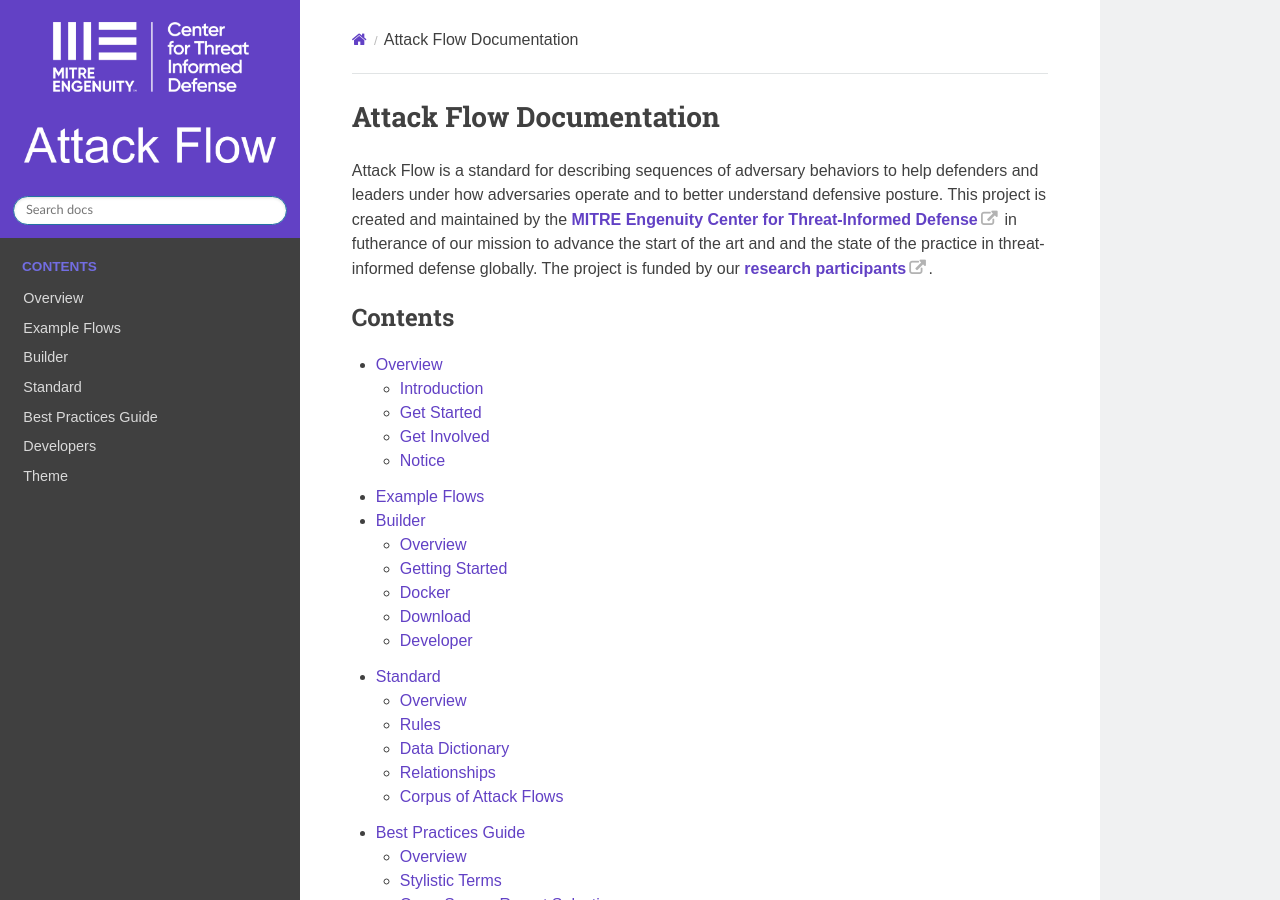
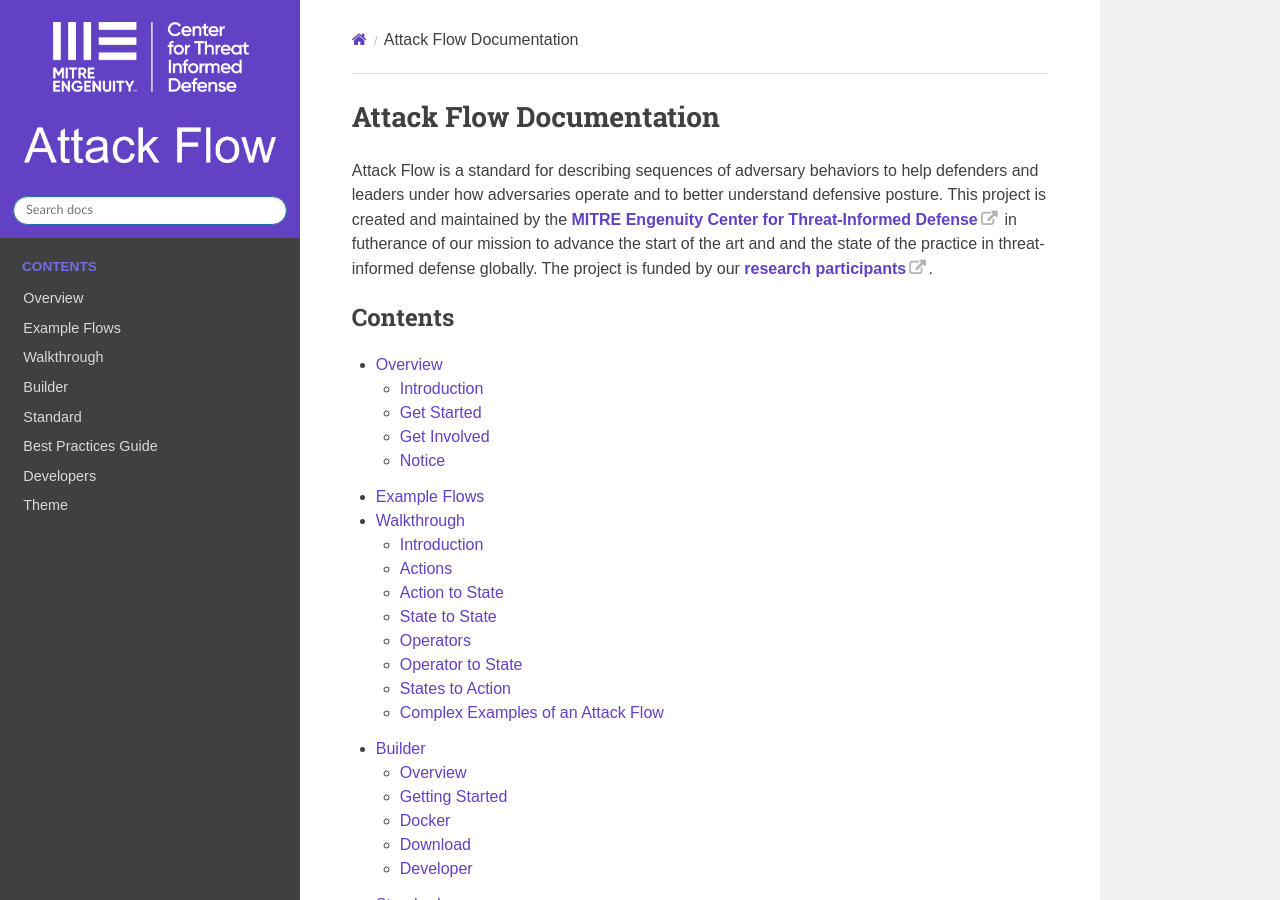
Before and after one commit to center-for-threat-informed-defense/attack-flow, a Sphinx documentation site: the page built from docs/index.rst, in a window 1280 px wide and 900 px high. Built offline with Sphinx 7.4.7 and the Read the Docs theme 2.0.0, drawn with Linux system fonts in a browser that asks for light colours; some of the changed lines change nothing that is shown.

Commit message:
new files

```diff
--- a/docs/index.rst
+++ b/docs/index.rst
@@ -15,6 +15,7 @@
 
     overview
     example_flows
+    walkthrough
     builder
     standard
     best_practices
--- /dev/null
+++ b/docs/walkthrough.rst
@@ -0,0 +1,139 @@
+Walkthrough
+========
+
+..
+  Whenever you update walkthrough.rst, also look at README.md and consider whether
+  you should make a corresponding update there.
+
+Introduction
+------------
+
+This section walks through various scenarios using the Attack Flow standard. Each scenario increases in complexity and demonstrates how the Attack Flow standard maps different adversary techniques and behaviors.
+
+Actions
+-------
+
+The backbone of each attack flow is actions. Actions describe the tactics and techniques used by malware or an attacker. When building an attack flow, the simpliest form uses actions connected to other actions.
+
+.. figure:: _static/action_to_action.png
+   :alt: Screenshot of action to action nodes in the Attack Flow Builder.
+   :align: center
+
+   Actions connected to other actions.
+
+Connecting actions together indicates an inherent dependency between them. The following action relies on the success of the preceding action to run successfully.
+
+Action to State
+----------------------
+
+To specify a dependency between two actions, a state is used. Each state describes a precondition necessary for the following action to occur. States should be used between actions if their dependency is not obvious.
+
+.. figure:: _static/action_to_precondition.png
+   :alt: Screenshot of actions connected with a state in the Attack Flow Builder.
+   :align: center
+
+   Actions connected via a state.
+
+State to State
+--------------
+
+A state may require its own state before running properly. In this case, states can connect to each other; however, this is not recommended to do in an attack flow.
+
+.. figure:: _static/state_to_state.png
+   :alt: Screenshot of states connected to each other.
+   :align: center
+
+   States connected to each other.
+
+If possible, it is recommended to combine states or have two states connected to one action node.
+
+.. figure:: _static/state_alternative.png
+   :alt: Screenshot of an alternative option instead of connecting states together.
+   :align: center
+
+   Alternative option. Two states leading into one action.
+
+Operators
+---------
+
+In complex scenarios, operators are used to combine states or actions. Approved operators are AND or OR. When more than one state or action is required to successfully continue along the attack flow, the AND operator should be used. When only one state or action is needed to continue the attack flow, the OR operator should be used.
+
+.. figure:: _static/OR_operator.png
+   :alt: Screenshot of an OR operator between two states.
+   :align: center
+
+   OR operator between two states, indicating that at least one state but be present for the attack flow to continue successfully.
+
+.. figure:: _static/action_OR_operator.png
+   :alt: Screenshot of an OR operator between two actions.
+   :align: center
+
+   OR operator between two actions, indicating that both actions occur simultaneously but only one must complete successfully for the attack flow to continue.
+
+.. figure:: _static/AND_operator.png
+   :alt: Screenshot of an AND operator between two states.
+   :align: center
+
+   AND operator between two states, indicating that both states must be present for the attack flow to continue successfully.
+
+.. figure:: _static/action_AND_operator.png
+   :alt: Screenshot of an AND operator between two actions.
+   :align: center
+
+   AND operator between two actions, indicating that both actions occur simultaneously and must be present for the attack flow to continue successfully.
+
+Operator to State
+-----------------
+
+For complex attack flows, a state may be added after an operator.
+
+.. figure:: _static/operator_to_state.png
+   :alt: Screenshot of an OR operator connected to a state.
+   :align: center
+
+   OR operator separating different states.
+
+In this scenario, one of two states but be present for the attack flow to continue; then, another additional state is needed before the action can occur.
+
+A scenario where a state is connected to another state with an operator will only use an OR operator. If an AND operator needs to be used, then all states can precede the operator.
+
+.. figure:: _static/state_AND_operator_action.png
+   :alt: Screenshot of an AND operator connecting states to an action.
+   :align: center
+
+   AND operator connecting multiple states to one action.
+
+States to Action
+----------------
+States can be connected to an action without an operator. However, this causes reader ambiguity, since it is not clear whether both states must occur (usually indicated by an AND operator) or if only one state must occur (usually indicated by an OR operator).
+
+.. figure:: _static/states_to_action.png
+   :alt: Screenshot of two states connecting to an action.
+   :align: center
+
+   States connected to an action without an operator, creating ambiguity.
+
+It is recommended to use an operator if multiple states lead to a single action.
+
+Complex Examples of an Attack Flow
+----------------------------------
+
+By adding the above techniques together, unique attack flows can be created.
+
+.. figure:: _static/example1.png
+   :alt: Screenshot of a complex part of an attack flow.
+   :align: center
+
+   An example of part of an attack flow. Only one action must occur all three states must be present for the end action to be successful.
+
+.. figure:: _static/example2.png
+   :alt: Screenshot of a complex part of an attack flow.
+   :align: center
+
+   An example of part of an attack flow. Depending on which state occurs is which path the flow follows.
+
+.. figure:: _static/example3.png
+   :alt: Screenshot of a complex part of an attack flow.
+   :align: center
+
+   An example of part of an attack flow. Depending on which state occurs is which path the flow follows. At the end, the attack flow comes together into a single path.
```
